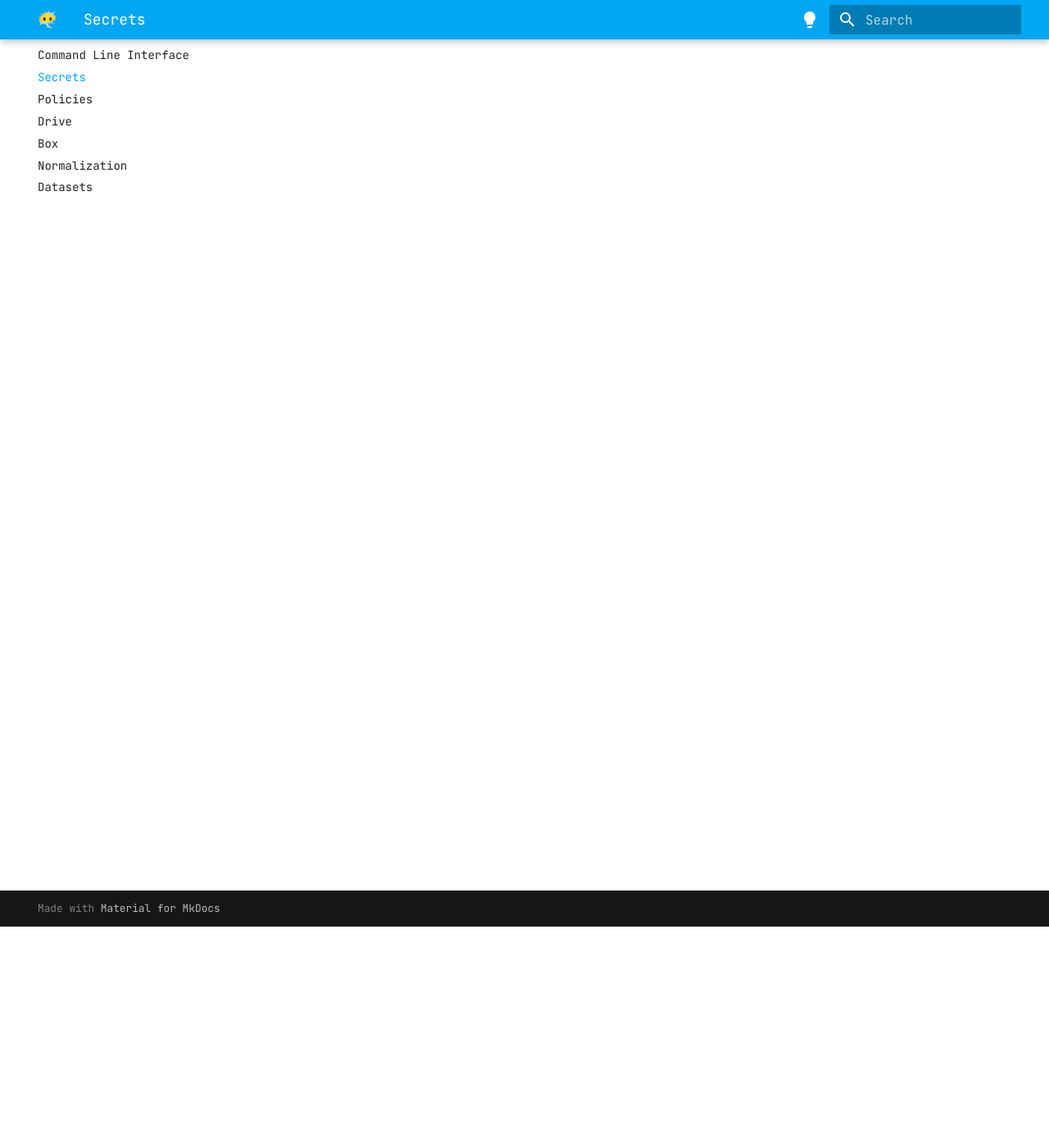
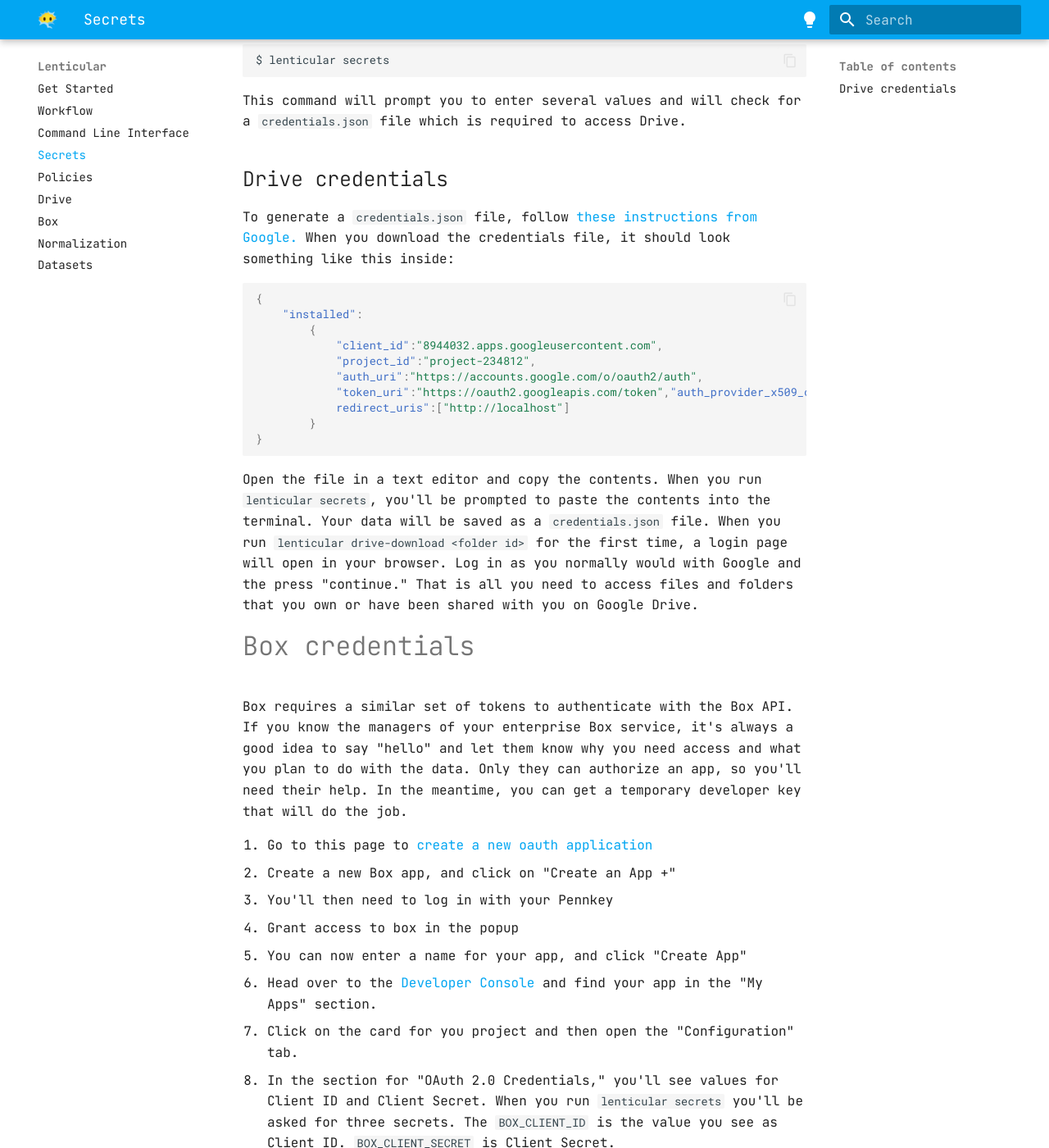
Before and after one commit to apjanco/lenticular, an MkDocs documentation site: the page built from docs/secrets.md, in a window 1280 px wide and 1400 px high, scrolled down 270 px. Shown: the whole window at 82% size. Built offline with MkDocs 1.6.1 and Material for MkDocs 9.7.7, drawn with Linux system fonts in a browser that asks for light colours; some of the changed text lies outside the part shown.

Commit message:
working on secrets docs

````diff
--- a/docs/secrets.md
+++ b/docs/secrets.md
@@ -1,3 +1,48 @@
-This is how to update secrets!
+# Secrets
 
-For Drive, generate a `credentials.json` file using [these instructions.]( https://developers.google.com/drive/api/quickstart/python)
+To access Drive and/or Box, you will need credentials to prove that you have permission to access files on those services. I'll refer to these as secrets.  You will need to go into Box and Drive to gain the necessary credentials.  Once you have them, you can add them to lenticular's settings with this command:
+
+```
+$ lenticular secrets
+```
+
+This command will prompt you to enter several values and will check for a `credentials.json` file which is required to access Drive.
+
+## Drive credentials
+
+To generate a `credentials.json` file, follow [these instructions from Google.]( https://developers.google.com/drive/api/quickstart/python) When you download the credentials file, it should look something like this inside:
+
+```json
+{
+    "installed":
+        {
+            "client_id":"8944032.apps.googleusercontent.com",
+            "project_id":"project-234812",
+            "auth_uri":"https://accounts.google.com/o/oauth2/auth",
+            "token_uri":"https://oauth2.googleapis.com/token","auth_provider_x509_cert_url":"https://www.googleapis.com/oauth2/v1/certs","client_secret":"GOCSP-Ztr45L-q6iqb7","
+            redirect_uris":["http://localhost"]
+        }
+}
+```
+
+Open the file in a text editor and copy the contents.  When you run `lenticular secrets`, you'll be prompted to paste the contents into the terminal.  Your data will be saved as a `credentials.json` file. When you run `lenticular drive-download <folder id>` for the first time, a login page will open in your browser.  Log in as you normally would with Google and the press "continue." That is all you need to access files and folders that you own or have been shared with you on Google Drive.
+
+# Box credentials
+
+Box requires a similar set of tokens to authenticate with the Box API. If you know the managers of your enterprise Box service, it's always a good idea to say "hello" and let them know why you need access and what you plan to do with the data. Only they can authorize an app, so you'll need their help.  In the meantime, you can get a temporary developer key that will do the job.
+
+1. Go to this page to [create a new oauth application](https://developer.box.com/guides/cli/quick-start/create-oauth-app/)
+2. Create a new Box app, and click on "Create an App +"
+3. You'll then need to log in with your Pennkey
+4. Grant access to box in the popup
+5. You can now enter a name for your app, and click "Create App"
+6. Head over to the [Developer Console](https://upenn.app.box.com/developers/console) and find your app in the "My Apps" section.
+7. Click on the card for you project and then open the "Configuration" tab.
+8. In the section for "OAuth 2.0 Credentials," you'll see values for Client ID and Client Secret.  When you run `lenticular secrets` you'll be asked for three secrets.  The `BOX_CLIENT_ID` is the value you see as Client ID.  `BOX_CLIENT_SECRET` is Client Secret.
+9. Finally, `BOX_DEVELOPER_TOKEN` can be found in the "Developer Token" section, just above the "OAuth 2.0 Credentials" section. You may need to click on a blue "Generate Developer Token" button. Note that this token is only valid for 60 minutes. When it runs out, you can get a new developer token by refreshing the page and clicking the blue button again once the hour has passed.
+
+<hr>
+
+Once you've set the credentials with `lenticular secrets` you can now access all your file in Drive of Box and download them to your local computer.
+
+To continue, go to either the [Box](../box) or [Drive](../drive) page.
````
Also changed, not shown: 1 other file.
